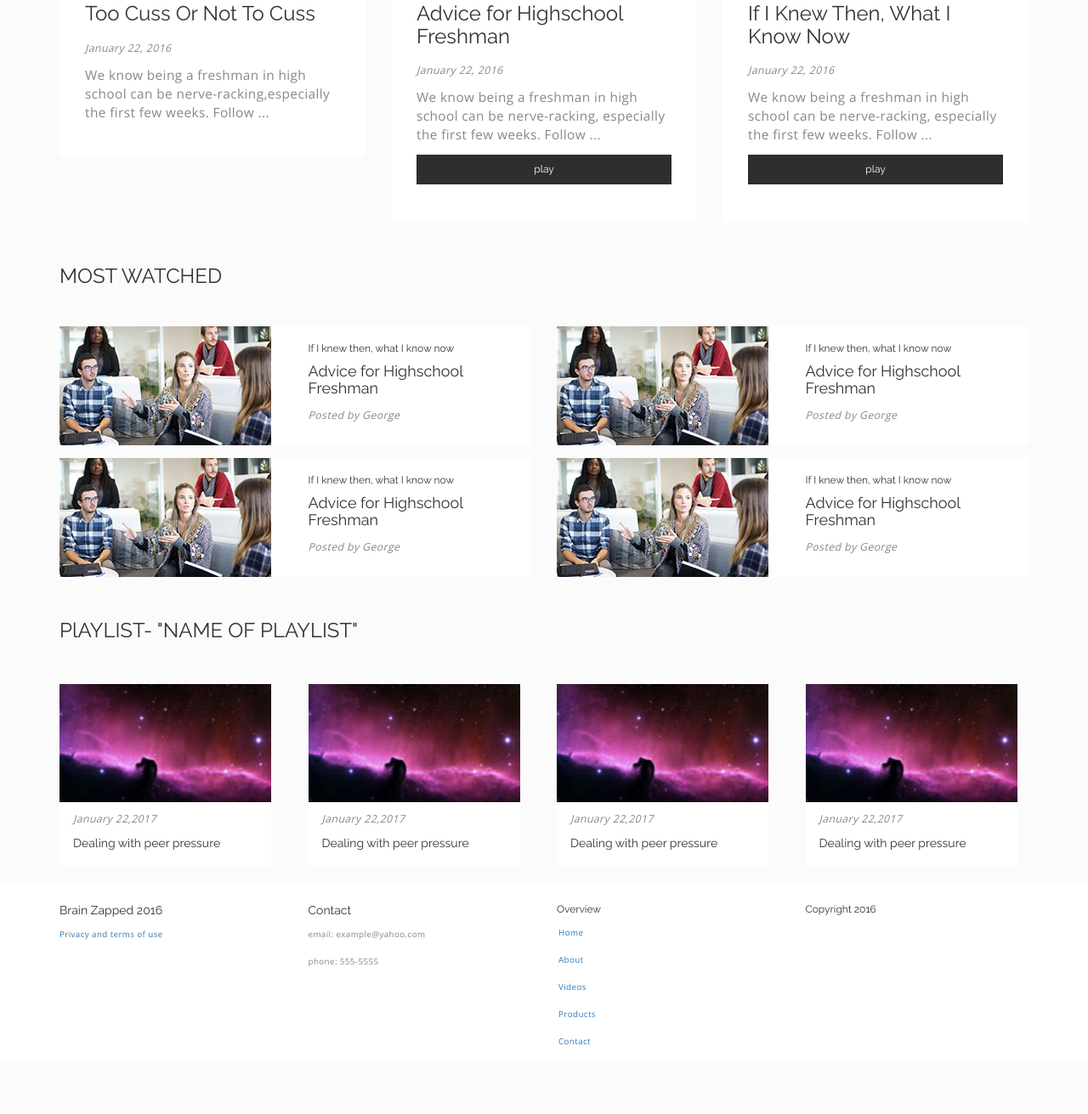
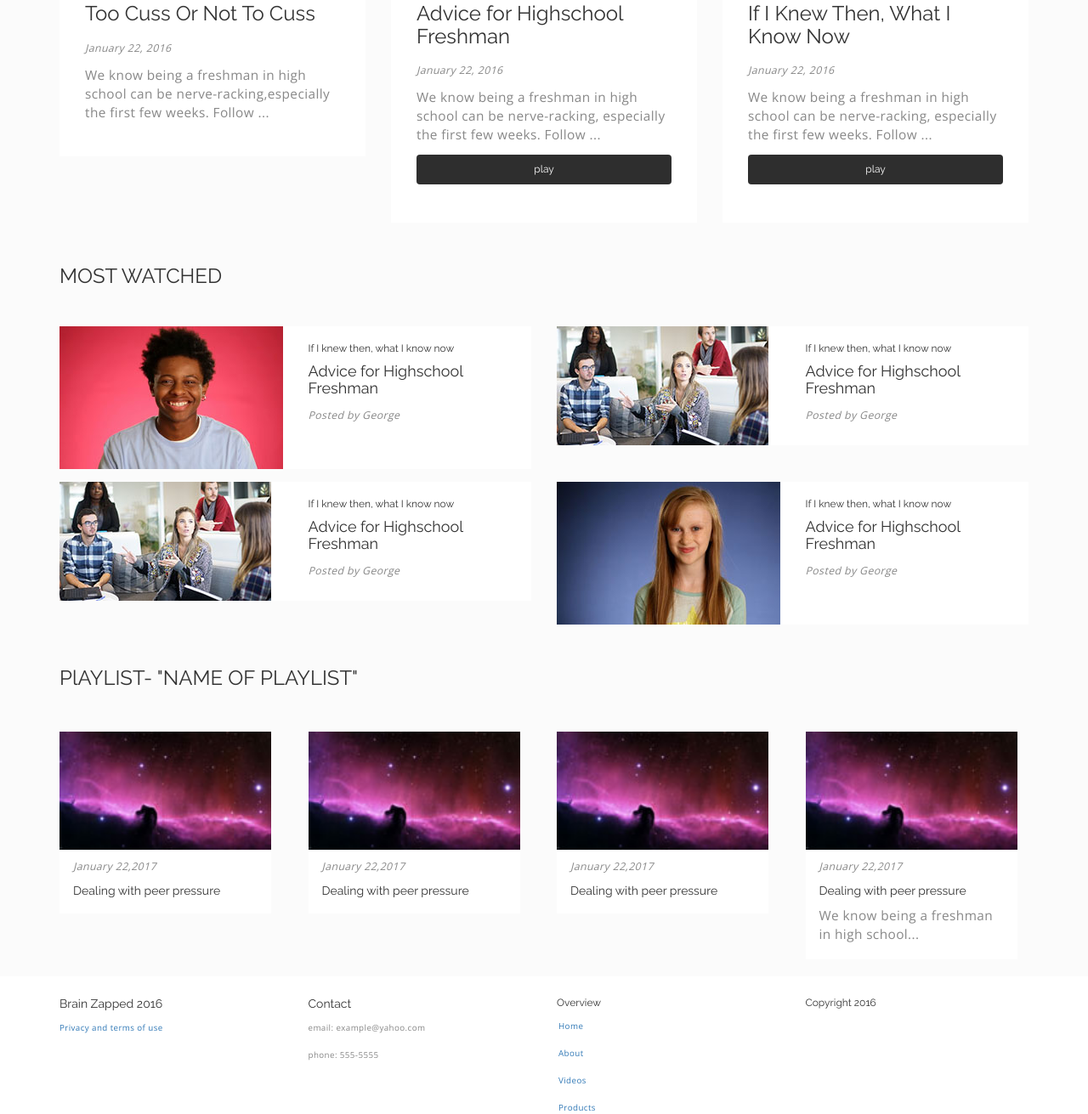
Before and after one commit to joshua906/bz, a plain HTML site: page index.html in a window 1280 px wide. Shown: the part 1441-2752 px from the top of the page at 85% size. Before the commit the page ends 2688 px from the top, so only its background shows below. Drawn offline with nearby package versions, Linux system fonts and the light colour scheme; a script that the page names is missing; files whose address does not match are found by name.

Commit message:
small image and text changes

```diff
--- a/index.html
+++ b/index.html
@@ -179,7 +179,7 @@
             	<div class="row">
                 	<div class="col-xs-6 col-sm-6 col-md-6 col-lg-6">
                     	<div class="most-watched-img">
-                        	<img src="resources/img/most-watched.jpg">
+                        	<img src="resources/img/guy-red.jpg">
                         </div>
                     </div>
                     <div class="col-xs-6 col-sm-6 col-m-6 col-lg-6">
@@ -236,7 +236,7 @@
             	<div class="row">
                 	<div class="col-xs-6 col-sm-6 col-md-6 col-lg-6">
                     	<div class="most-watched-img">
-                        	<img src="resources/img/most-watched.jpg">
+                        	<img src="resources/img/girl-blue.jpg">
                         </div>
                     </div>
                     <div class="col-xs-6 col-sm-6 col-md-6 col-lg-6">
@@ -297,6 +297,7 @@
   					<div class="container-card-playlist">
                     <p><em>January 22,2017</em></p>
 						<h5>Dealing with peer pressure</h5>
+                        <p>We know being a freshman in high school...</p>
   					</div>
 				</div>
             </div>
--- a/resources/css/bz.css
+++ b/resources/css/bz.css
@@ -50,6 +50,7 @@ p {
     cursor: pointer;
     margin-bottom: 15px;
     width: 100%;
+	border-radius: 4px;
 }
 em {
 	font-size: .8em;
```
